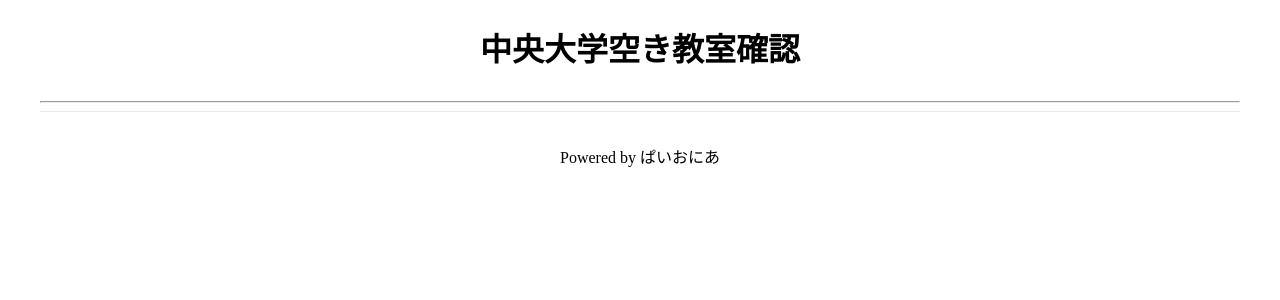
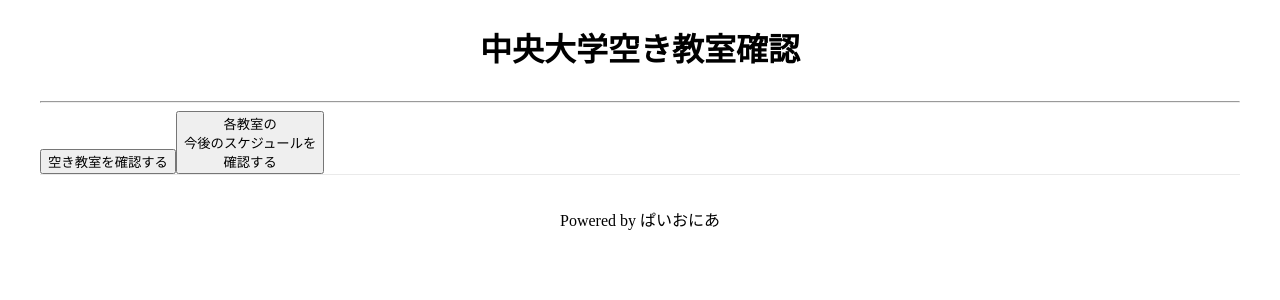
Before and after one commit to v-code-team-pioneer-inc/ccrs-frontend, a Next.js app: page / in a window 1280 px wide. Shown: the top 300 px of the page. Built offline with nearby package versions, Linux system fonts and the light colour scheme.

Commit message:
ボタンの追加

```diff
--- a/components/top/ToSearchButton.jsx
+++ b/components/top/ToSearchButton.jsx
@@ -8,7 +8,13 @@
 export const ToSearchButton = () => {
   return (
     <div>
-      {/* TODO: ボタン二つ表示。デザインは変えてもらって大丈夫です */}
+      <button type="button" className={styles.link_button}>
+        空き教室を確認する
+      </button>
+
+      <button type="button">
+        各教室の<br/>今後のスケジュールを<br/>確認する
+      </button>
 
     </div>
   );
```
